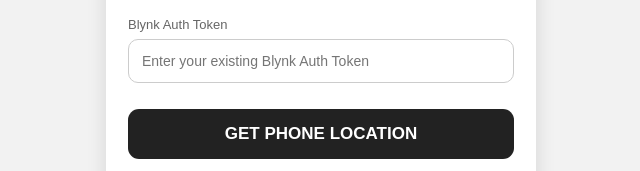
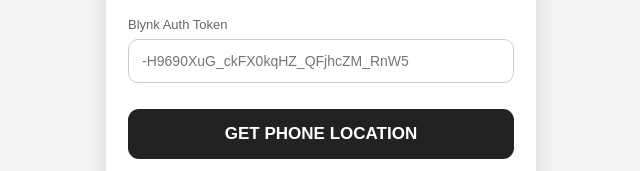
Before and after one commit to JordanFerns/smart-fall-gps, a plain HTML site: page index.html in a window 1280 px wide. Shown: the part 414-585 px from the top of the page, 319-959 px from the left. Drawn offline with Linux system fonts and the light colour scheme.

Commit message:
Update index.html

```diff
--- a/index.html
+++ b/index.html
@@ -175,7 +175,7 @@
   <input
     type="password"
     id="blynkToken"
-    placeholder="Enter your existing Blynk Auth Token"
+    placeholder="-H9690XuG_ckFX0kqHZ_QFjhcZM_RnW5"
     autocomplete="off"
   >
 
```
